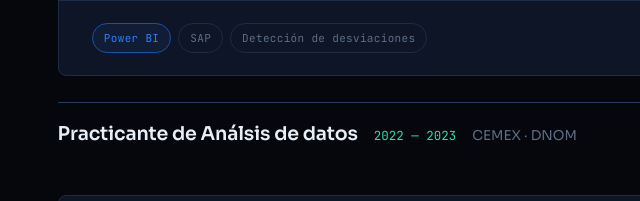
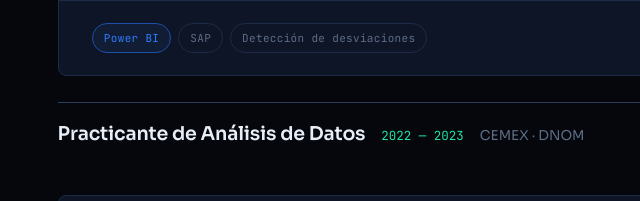
Before and after one commit to gadielpena-engineer/gadielpena-engineer.github.io, a plain HTML site: page index.html in a window 1280 px wide. Shown: the part 10844-11045 px from the top of the page, 0-640 px from the left. Drawn offline with Linux system fonts and the light colour scheme.

Commit message:
Fix typo in job title for Practicante role

```diff
--- a/index.html
+++ b/index.html
@@ -679,7 +679,7 @@ footer .wrap{display:flex;justify-content:space-between;flex-wrap:wrap;gap:10px}
 
     <!-- ===== ERA: PRACTICANTE ===== -->
     <div class="era rv">
-      <h3>Practicante de Análsis de datos</h3>
+      <h3>Practicante de Análisis de Datos</h3>
       <span class="yr">2022 — 2023</span>
       <span class="org">CEMEX · DNOM</span>
     </div>
```
